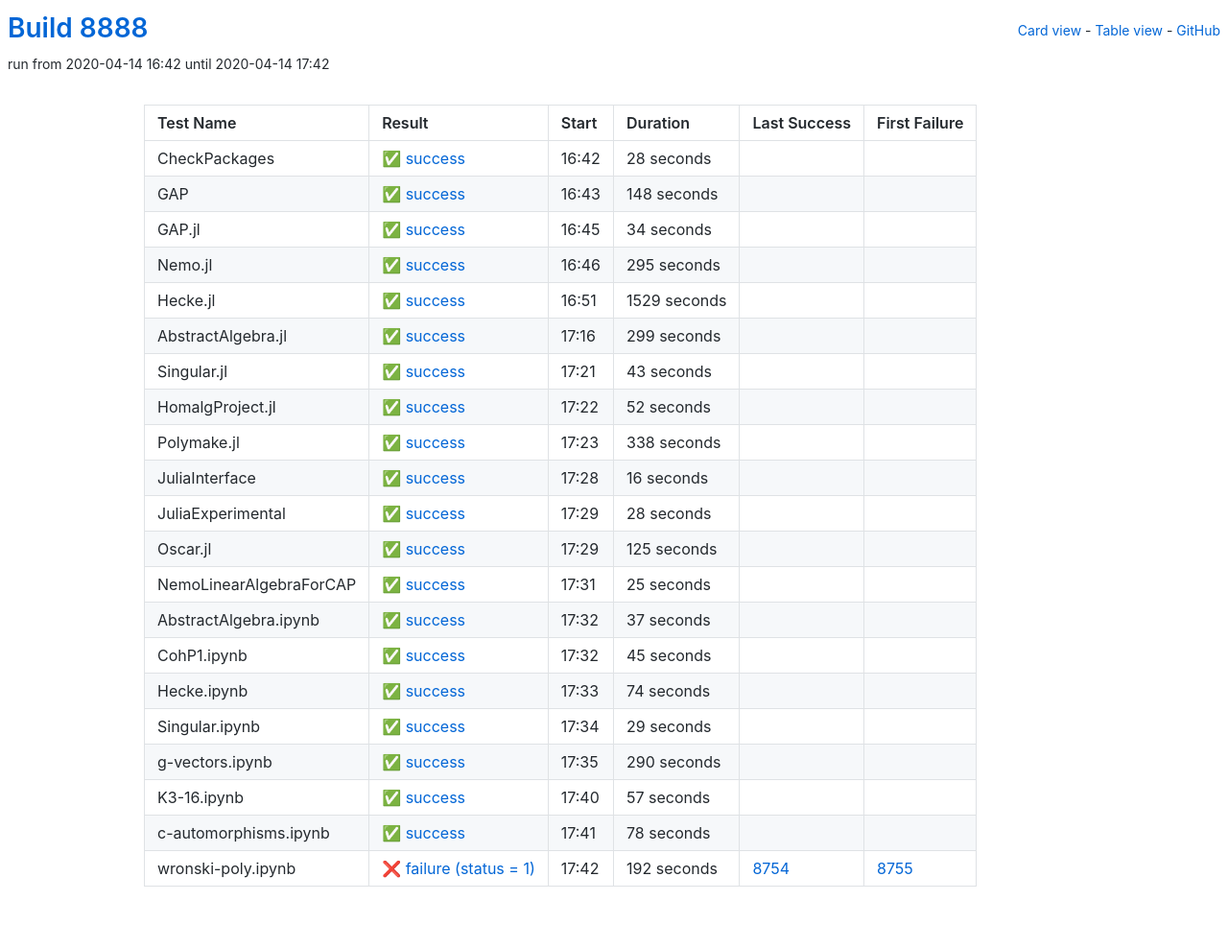
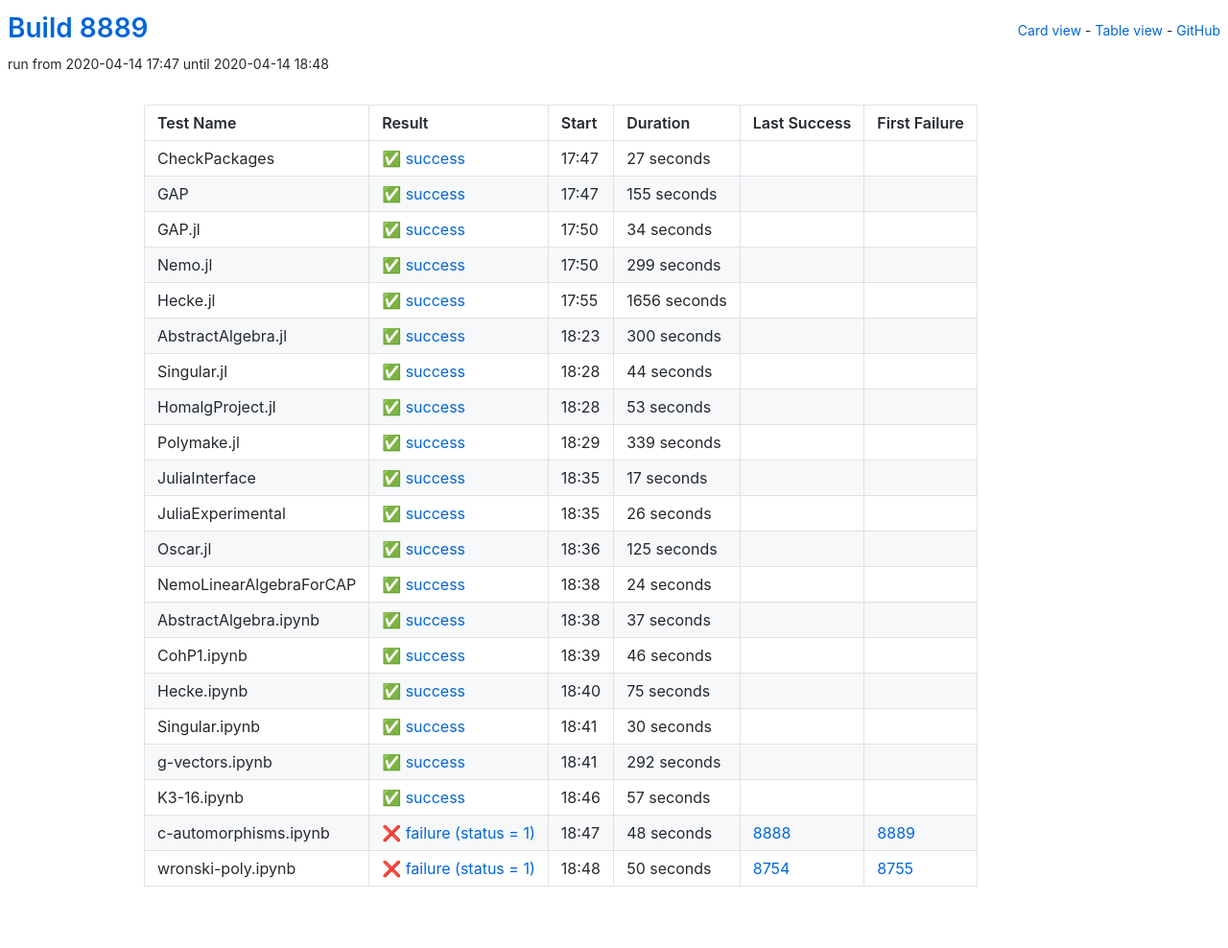
Before and after one commit to oscar-system/oscar-ci-status, a Jekyll site: the page built from table.html, in a window 1280 px wide. Shown: the whole page at 96% size. Built offline with Jekyll 4.4.1, drawn with Linux system fonts in a browser that asks for light colours.

Commit message:
Build 8889

```diff
--- a/_data/ci.yml
+++ b/_data/ci.yml
@@ -1,27 +1,27 @@
-build: 8888
-build_url: https://oscarci.mathematik.uni-kl.de/job/oscar/8888/
+build: 8889
+build_url: https://oscarci.mathematik.uni-kl.de/job/oscar/8889/
 job: oscar
 tests:
-- duration: 28
+- duration: 27
   exitcode: 0
   first_failure: false
   first_failure_url: null
   last_success: false
   last_success_url: null
-  log: https://oscarci.mathematik.uni-kl.de/job/oscar/8888/artifact/logs/build-8888/CheckPackages.log
+  log: https://oscarci.mathematik.uni-kl.de/job/oscar/8889/artifact/logs/build-8889/CheckPackages.log
   name: CheckPackages
-  start: 2020-04-14 16:42
+  start: 2020-04-14 17:47
   status: success
   success: true
-- duration: 148
+- duration: 155
   exitcode: 0
   first_failure: false
   first_failure_url: null
   last_success: false
   last_success_url: null
-  log: https://oscarci.mathematik.uni-kl.de/job/oscar/8888/artifact/logs/build-8888/GAP.log
+  log: https://oscarci.mathematik.uni-kl.de/job/oscar/8889/artifact/logs/build-8889/GAP.log
   name: GAP
-  start: 2020-04-14 16:43
+  start: 2020-04-14 17:47
   status: success
   success: true
 - duration: 34
@@ -30,31 +30,9 @@ tests:
   first_failure_url: null
   last_success: false
   last_success_url: null
-  log: https://oscarci.mathematik.uni-kl.de/job/oscar/8888/artifact/logs/build-8888/GAP.jl.log
+  log: https://oscarci.mathematik.uni-kl.de/job/oscar/8889/artifact/logs/build-8889/GAP.jl.log
   name: GAP.jl
-  start: 2020-04-14 16:45
-  status: success
-  success: true
-- duration: 295
-  exitcode: 0
-  first_failure: false
-  first_failure_url: null
-  last_success: false
-  last_success_url: null
-  log: https://oscarci.mathematik.uni-kl.de/job/oscar/8888/artifact/logs/build-8888/Nemo.jl.log
-  name: Nemo.jl
-  start: 2020-04-14 16:46
-  status: success
-  success: true
-- duration: 1529
-  exitcode: 0
-  first_failure: false
-  first_failure_url: null
-  last_success: false
-  last_success_url: null
-  log: https://oscarci.mathematik.uni-kl.de/job/oscar/8888/artifact/logs/build-8888/Hecke.jl.log
-  name: Hecke.jl
-  start: 2020-04-14 16:51
+  start: 2020-04-14 17:50
   status: success
   success: true
 - duration: 299
@@ -63,64 +41,86 @@ tests:
   first_failure_url: null
   last_success: false
   last_success_url: null
-  log: https://oscarci.mathematik.uni-kl.de/job/oscar/8888/artifact/logs/build-8888/AbstractAlgebra.jl.log
-  name: AbstractAlgebra.jl
-  start: 2020-04-14 17:16
+  log: https://oscarci.mathematik.uni-kl.de/job/oscar/8889/artifact/logs/build-8889/Nemo.jl.log
+  name: Nemo.jl
+  start: 2020-04-14 17:50
   status: success
   success: true
-- duration: 43
+- duration: 1656
   exitcode: 0
   first_failure: false
   first_failure_url: null
   last_success: false
   last_success_url: null
-  log: https://oscarci.mathematik.uni-kl.de/job/oscar/8888/artifact/logs/build-8888/Singular.jl.log
-  name: Singular.jl
-  start: 2020-04-14 17:21
+  log: https://oscarci.mathematik.uni-kl.de/job/oscar/8889/artifact/logs/build-8889/Hecke.jl.log
+  name: Hecke.jl
+  start: 2020-04-14 17:55
   status: success
   success: true
-- duration: 52
+- duration: 300
   exitcode: 0
   first_failure: false
   first_failure_url: null
   last_success: false
   last_success_url: null
-  log: https://oscarci.mathematik.uni-kl.de/job/oscar/8888/artifact/logs/build-8888/HomalgProject.jl.log
-  name: HomalgProject.jl
-  start: 2020-04-14 17:22
+  log: https://oscarci.mathematik.uni-kl.de/job/oscar/8889/artifact/logs/build-8889/AbstractAlgebra.jl.log
+  name: AbstractAlgebra.jl
+  start: 2020-04-14 18:23
   status: success
   success: true
-- duration: 338
+- duration: 44
   exitcode: 0
   first_failure: false
   first_failure_url: null
   last_success: false
   last_success_url: null
-  log: https://oscarci.mathematik.uni-kl.de/job/oscar/8888/artifact/logs/build-8888/Polymake.jl.log
-  name: Polymake.jl
-  start: 2020-04-14 17:23
+  log: https://oscarci.mathematik.uni-kl.de/job/oscar/8889/artifact/logs/build-8889/Singular.jl.log
+  name: Singular.jl
+  start: 2020-04-14 18:28
   status: success
   success: true
-- duration: 16
+- duration: 53
   exitcode: 0
   first_failure: false
   first_failure_url: null
   last_success: false
   last_success_url: null
-  log: https://oscarci.mathematik.uni-kl.de/job/oscar/8888/artifact/logs/build-8888/JuliaInterface.log
-  name: JuliaInterface
-  start: 2020-04-14 17:28
+  log: https://oscarci.mathematik.uni-kl.de/job/oscar/8889/artifact/logs/build-8889/HomalgProject.jl.log
+  name: HomalgProject.jl
+  start: 2020-04-14 18:28
   status: success
   success: true
-- duration: 28
+- duration: 339
   exitcode: 0
   first_failure: false
   first_failure_url: null
   last_success: false
   last_success_url: null
-  log: https://oscarci.mathematik.uni-kl.de/job/oscar/8888/artifact/logs/build-8888/JuliaExperimental.log
+  log: https://oscarci.mathematik.uni-kl.de/job/oscar/8889/artifact/logs/build-8889/Polymake.jl.log
+  name: Polymake.jl
+  start: 2020-04-14 18:29
+  status: success
+  success: true
+- duration: 17
+  exitcode: 0
+  first_failure: false
+  first_failure_url: null
+  last_success: false
+  last_success_url: null
+  log: https://oscarci.mathematik.uni-kl.de/job/oscar/8889/artifact/logs/build-8889/JuliaInterface.log
+  name: JuliaInterface
+  start: 2020-04-14 18:35
+  status: success
+  success: true
+- duration: 26
+  exitcode: 0
+  first_failure: false
+  first_failure_url: null
+  last_success: false
+  last_success_url: null
+  log: https://oscarci.mathematik.uni-kl.de/job/oscar/8889/artifact/logs/build-8889/JuliaExperimental.log
   name: JuliaExperimental
-  start: 2020-04-14 17:29
+  start: 2020-04-14 18:35
   status: success
   success: true
 - duration: 125
@@ -129,20 +129,20 @@ tests:
   first_failure_url: null
   last_success: false
   last_success_url: null
-  log: https://oscarci.mathematik.uni-kl.de/job/oscar/8888/artifact/logs/build-8888/Oscar.jl.log
+  log: https://oscarci.mathematik.uni-kl.de/job/oscar/8889/artifact/logs/build-8889/Oscar.jl.log
   name: Oscar.jl
-  start: 2020-04-14 17:29
+  start: 2020-04-14 18:36
   status: success
   success: true
-- duration: 25
+- duration: 24
   exitcode: 0
   first_failure: false
   first_failure_url: null
   last_success: false
   last_success_url: null
-  log: https://oscarci.mathematik.uni-kl.de/job/oscar/8888/artifact/logs/build-8888/NemoLinearAlgebraForCAP.log
+  log: https://oscarci.mathematik.uni-kl.de/job/oscar/8889/artifact/logs/build-8889/NemoLinearAlgebraForCAP.log
   name: NemoLinearAlgebraForCAP
-  start: 2020-04-14 17:31
+  start: 2020-04-14 18:38
   status: success
   success: true
 - duration: 37
@@ -151,53 +151,53 @@ tests:
   first_failure_url: null
   last_success: false
   last_success_url: null
-  log: https://oscarci.mathematik.uni-kl.de/job/oscar/8888/artifact/logs/build-8888/AbstractAlgebra.ipynb.log
+  log: https://oscarci.mathematik.uni-kl.de/job/oscar/8889/artifact/logs/build-8889/AbstractAlgebra.ipynb.log
   name: AbstractAlgebra.ipynb
-  start: 2020-04-14 17:32
+  start: 2020-04-14 18:38
   status: success
   success: true
-- duration: 45
+- duration: 46
   exitcode: 0
   first_failure: false
   first_failure_url: null
   last_success: false
   last_success_url: null
-  log: https://oscarci.mathematik.uni-kl.de/job/oscar/8888/artifact/logs/build-8888/CohP1.ipynb.log
+  log: https://oscarci.mathematik.uni-kl.de/job/oscar/8889/artifact/logs/build-8889/CohP1.ipynb.log
   name: CohP1.ipynb
-  start: 2020-04-14 17:32
+  start: 2020-04-14 18:39
   status: success
   success: true
-- duration: 74
+- duration: 75
   exitcode: 0
   first_failure: false
   first_failure_url: null
   last_success: false
   last_success_url: null
-  log: https://oscarci.mathematik.uni-kl.de/job/oscar/8888/artifact/logs/build-8888/Hecke.ipynb.log
+  log: https://oscarci.mathematik.uni-kl.de/job/oscar/8889/artifact/logs/build-8889/Hecke.ipynb.log
   name: Hecke.ipynb
-  start: 2020-04-14 17:33
+  start: 2020-04-14 18:40
   status: success
   success: true
-- duration: 29
+- duration: 30
   exitcode: 0
   first_failure: false
   first_failure_url: null
   last_success: false
   last_success_url: null
-  log: https://oscarci.mathematik.uni-kl.de/job/oscar/8888/artifact/logs/build-8888/Singular.ipynb.log
+  log: https://oscarci.mathematik.uni-kl.de/job/oscar/8889/artifact/logs/build-8889/Singular.ipynb.log
   name: Singular.ipynb
-  start: 2020-04-14 17:34
+  start: 2020-04-14 18:41
   status: success
   success: true
-- duration: 290
+- duration: 292
   exitcode: 0
   first_failure: false
   first_failure_url: null
   last_success: false
   last_success_url: null
-  log: https://oscarci.mathematik.uni-kl.de/job/oscar/8888/artifact/logs/build-8888/g-vectors.ipynb.log
+  log: https://oscarci.mathematik.uni-kl.de/job/oscar/8889/artifact/logs/build-8889/g-vectors.ipynb.log
   name: g-vectors.ipynb
-  start: 2020-04-14 17:35
+  start: 2020-04-14 18:41
   status: success
   success: true
 - duration: 57
@@ -206,30 +206,30 @@ tests:
   first_failure_url: null
   last_success: false
   last_success_url: null
-  log: https://oscarci.mathematik.uni-kl.de/job/oscar/8888/artifact/logs/build-8888/K3-16.ipynb.log
+  log: https://oscarci.mathematik.uni-kl.de/job/oscar/8889/artifact/logs/build-8889/K3-16.ipynb.log
   name: K3-16.ipynb
-  start: 2020-04-14 17:40
+  start: 2020-04-14 18:46
   status: success
   success: true
-- duration: 78
-  exitcode: 0
-  first_failure: false
-  first_failure_url: null
-  last_success: false
-  last_success_url: null
-  log: https://oscarci.mathematik.uni-kl.de/job/oscar/8888/artifact/logs/build-8888/c-automorphisms.ipynb.log
+- duration: 48
+  exitcode: 1
+  first_failure: 8889
+  first_failure_url: https://oscarci.mathematik.uni-kl.de/job/oscar/8889/
+  last_success: 8888
+  last_success_url: https://oscarci.mathematik.uni-kl.de/job/oscar/8888/
+  log: https://oscarci.mathematik.uni-kl.de/job/oscar/8889/artifact/logs/build-8889/c-automorphisms.ipynb.log
   name: c-automorphisms.ipynb
-  start: 2020-04-14 17:41
-  status: success
-  success: true
-- duration: 192
+  start: 2020-04-14 18:47
+  status: failure
+  success: false
+- duration: 50
   exitcode: 1
   first_failure: 8755
   first_failure_url: https://oscarci.mathematik.uni-kl.de/job/oscar/8755/
   last_success: 8754
   last_success_url: https://oscarci.mathematik.uni-kl.de/job/oscar/8754/
-  log: https://oscarci.mathematik.uni-kl.de/job/oscar/8888/artifact/logs/build-8888/wronski-poly.ipynb.log
+  log: https://oscarci.mathematik.uni-kl.de/job/oscar/8889/artifact/logs/build-8889/wronski-poly.ipynb.log
   name: wronski-poly.ipynb
-  start: 2020-04-14 17:42
+  start: 2020-04-14 18:48
   status: failure
   success: false
```
Also changed, not shown: README.md.
